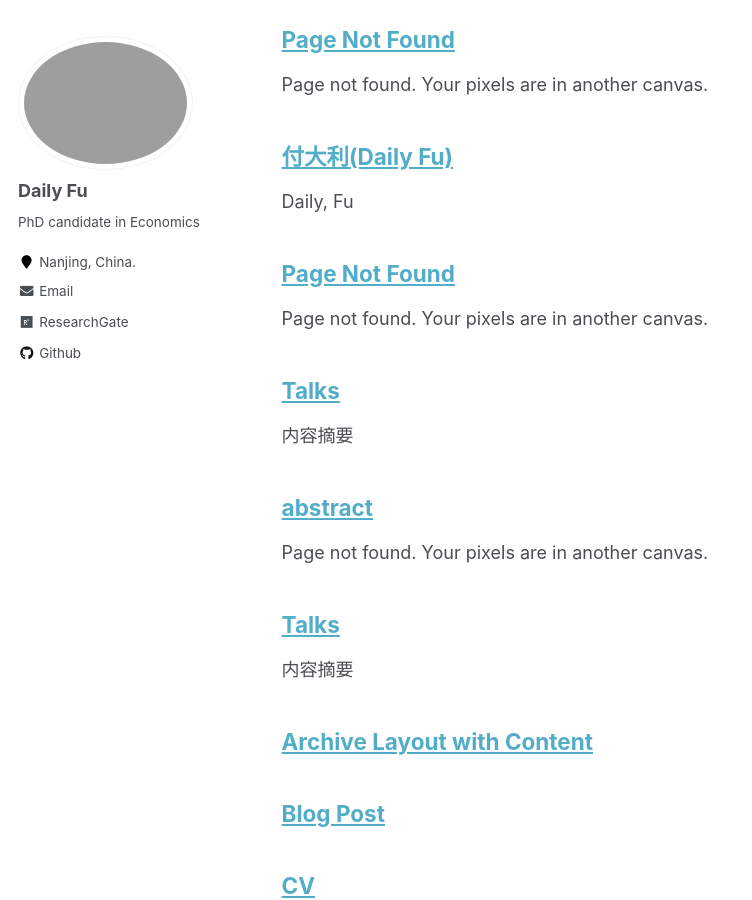
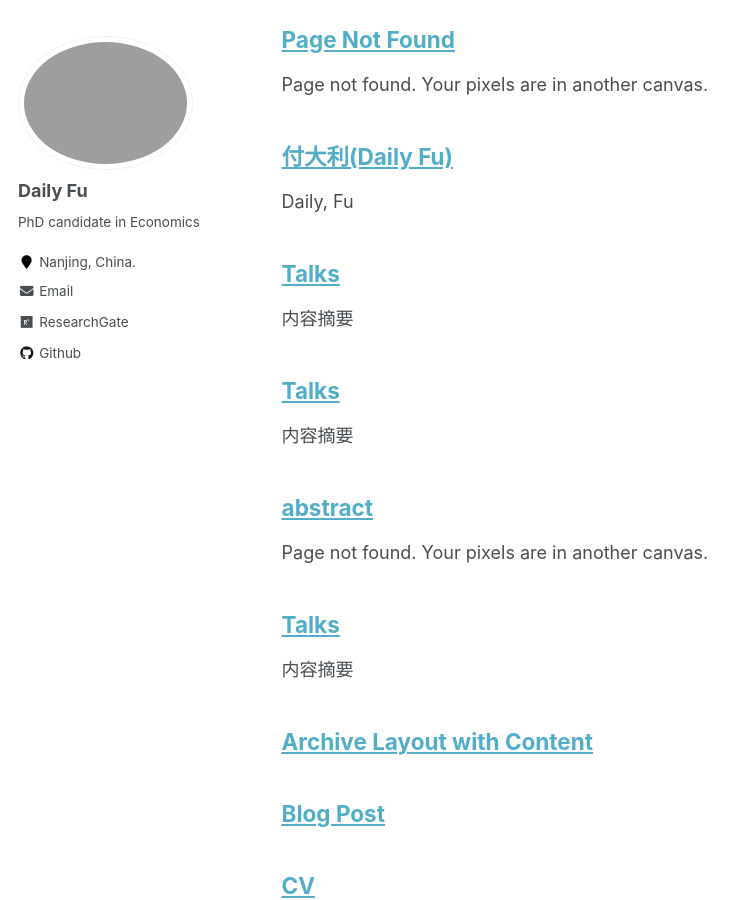
Before and after one commit to Dali-Fu/Dali-Fu.github.io, a Jekyll site: the page built from _pages/archive-layout-with-content.md, in a window 1280 px wide and 900 px high, scrolled down 4787 px. Shown: the whole window, without its empty margins (0-752 px from the left). Built offline with Jekyll 4.4.1, drawn with Linux system fonts in a browser that asks for light colours.

Commit message:
Update abstract1.md

```diff
--- a/files/abstract1.md
+++ b/files/abstract1.md
@@ -1,9 +1,9 @@
 ---
-title: "Page Not Found"
-excerpt: "Page not found. Your pixels are in another canvas."
+title: "Talks"
+excerpt: "内容摘要"
 sitemap: false
-permalink: /abstract.html
-
+permalink: /talks/
+author_profile: true
 ---
 
 政府债务扩张是宏观经济调控与治理的重要抓手，地方政府的举债扩张在一定条件下对经济增长具有拉动作用，同时政府债务扩张有其潜在成本：推动真实利率上升。本文从商业银行持有地方政府隐性债务的这一特征事实出发，剖析了政府债务扩张推动真实利率上升的形成机理，企业金融化趋势与地方政府对金融资源的异化竞争强化了这一趋势。以此为基础，从短期经济增长与长期潜在产出，企业资本成本上升，以及市场集中度上升与经济周期波动平抑三个方面分析债务扩张通过真实利率渠道的宏观经济影响。为了应对此宏观经济影响与债务风险，提出了地方政府存量债务治理的路径选择，债务重组与债务置换推动债务多元化；财政政策与货币政策协调配合推动多元创新环节有效融合；深化税制改革推动。本文有利于深化对债务的认知，为地方政府存量债务治理提供政策参考。
```
